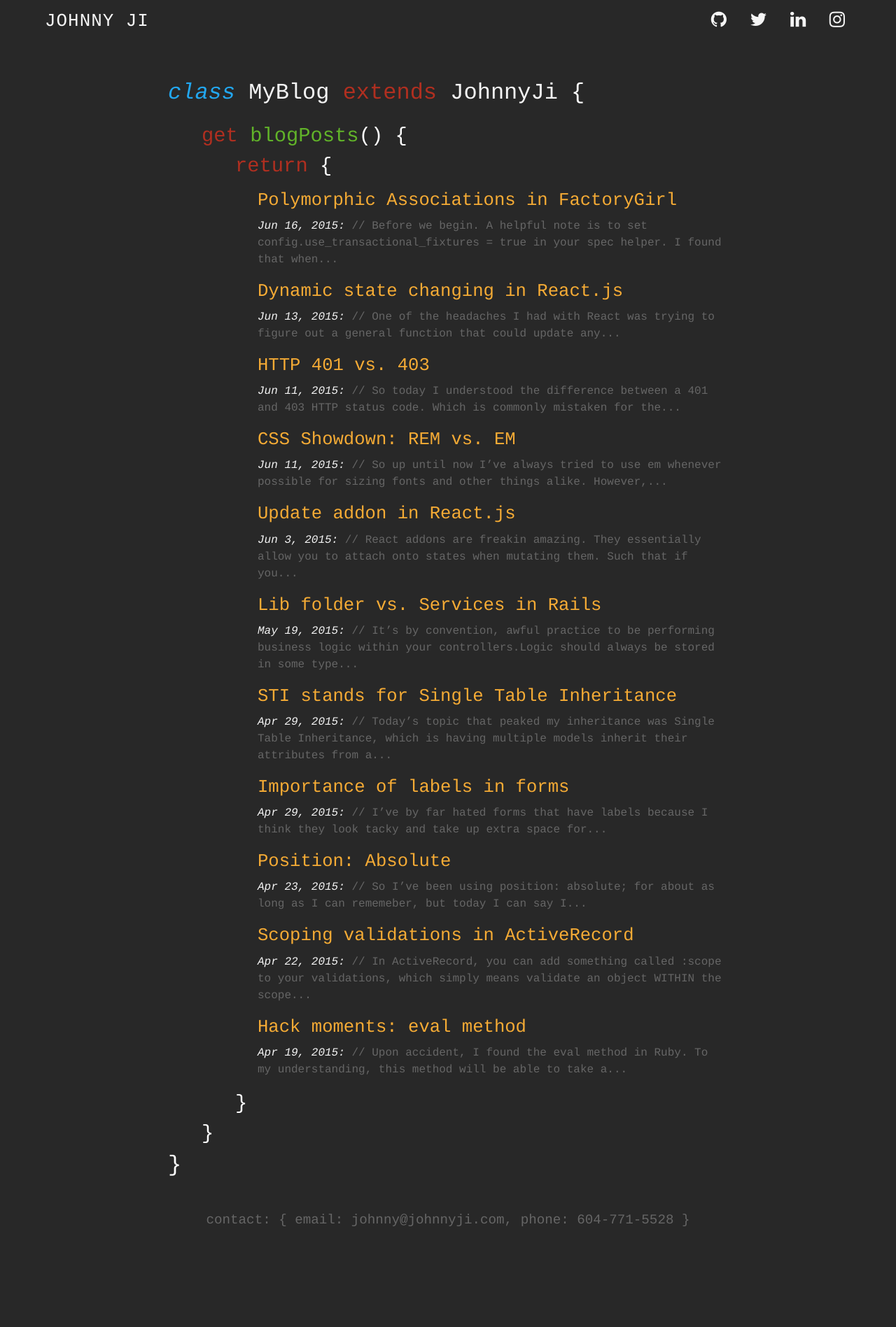
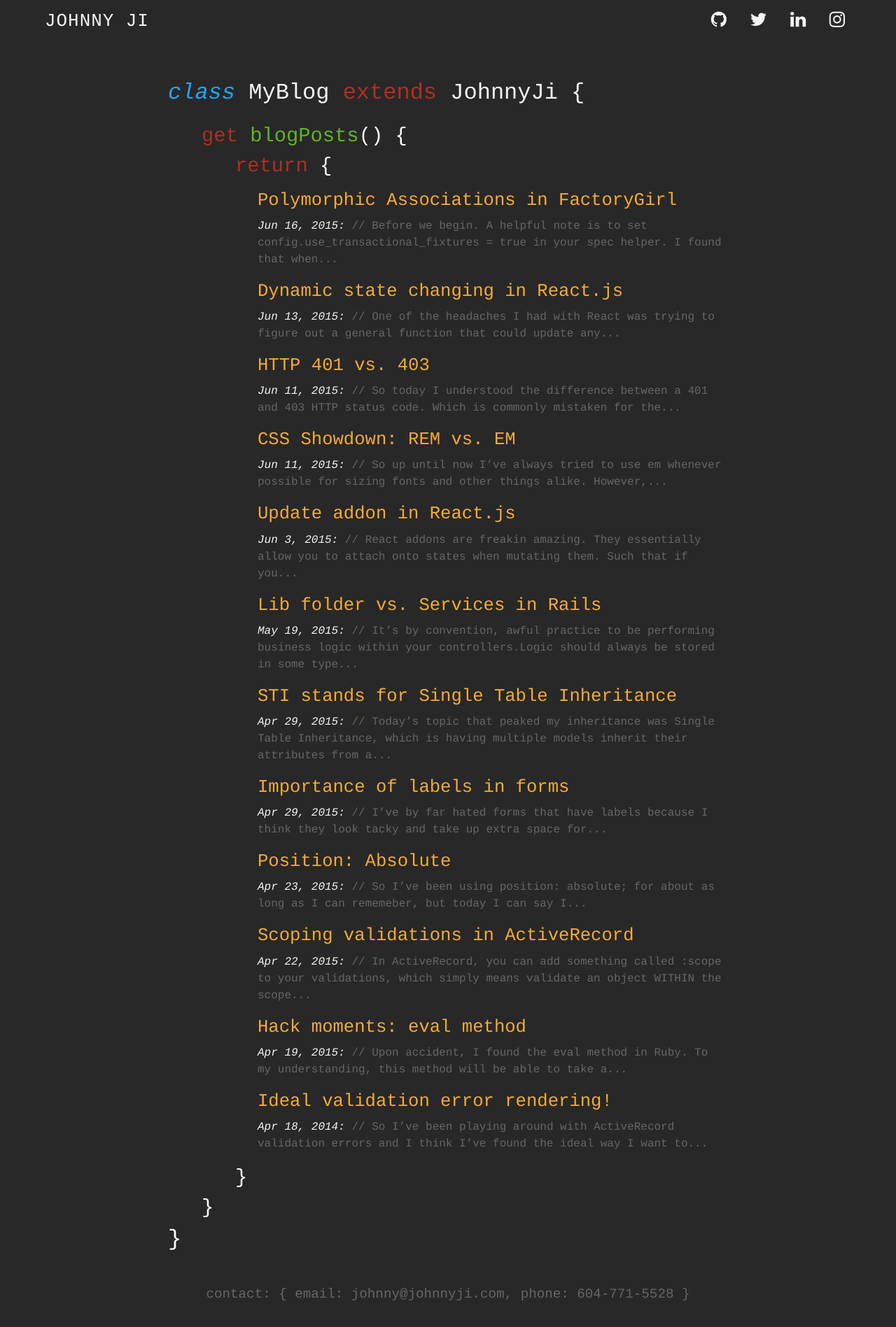
Before and after one commit to johnnyji/jekyll_blog, a Jekyll site: the page built from index.html, in a window 1280 px wide. Shown: the whole page at 70% size. Built offline with Jekyll 4.4.1, drawn with Linux system fonts in a browser that asks for light colours; nearby versions of some CDN libraries; before the commit the page ends 1791 px from its top, so only the background shows below that.

Commit message:
configure syntax highlighting for erb

```diff
--- /dev/null
+++ b/_posts/2015-04-18-ideal-validation-error-rendering.markdown
@@ -0,0 +1,37 @@
+---
+layout: post
+title: "Ideal validation error rendering!"
+date: 2014-04-18
+categories: Rails
+---
+
+So I've been playing around with ActiveRecord validation errors and I think I've found the ideal way I want to render them from now on.
+
+When your validation fails you want to ideally render a new page to populate your current page with error messages. The most convenient way to to this would be.
+
+{% highlight erb %}
+<% if @model.errors.any? %>
+  <% @model.errors.full_messages.each do |message| %>
+    <%= message %>
+  <% end %>
+<% end %>
+{% endhighlight %}
+<br>
+
+But the problem with this formatting is that it isn't exactly appealing to the eye. The better way to render errors would be to ideally display them each beside or above their respective form fields. In order to do so, all you would need to do is access the paticular error by passing the attribute as a key. Such as:
+
+{% highlight erb %}
+<%= @model.errors[:title] %>
+<%# => ["Sorry! But that title is taken!"]
+{% endhighlight %}
+<br>
+
+This will effectively return the custom error message you set in the form of an array, which will display as so when rendered in erb. So in order to only render the message itself, just simply select the last element of the array. So the entire line of code needed to render a specific error message without using a loop would be:
+
+{% highlight erb %}
+<%= @model.errors[:title].last %>
+<%# => Sorry! But that title is taken!
+{% endhighlight %}
+<br>
+
+Now you're free to render error messages WHEREVER you want, so go ahead and style the fuck outta that page :)
--- a/_sass/_post.scss
+++ b/_sass/_post.scss
@@ -6,8 +6,8 @@
   padding: 3rem;
   .single-post-header {
     position: relative;
-    color: black;
-    padding: 0 0 1rem 0;
+    color: red;
+    padding: 0 0 3rem 0;
     .title {
       position: relative;
       font-weight: 600;
--- a/_sass/_syntax-highlighting.scss
+++ b/_sass/_syntax-highlighting.scss
@@ -8,7 +8,7 @@
 .highlight .o { color: #fff } /* Operator */
 .highlight .p { color: #f8f8f2 } /* Punctuation */
 .highlight .cm { color: #75715e } /* Comment.Multiline */
-.highlight .cp { color: #75715e } /* Comment.Preproc */
+.highlight .cp { color: #f8f8f2 } /* Comment.Preproc */
 .highlight .c1 { color: #75715e } /* Comment.Single */
 .highlight .cs { color: #75715e } /* Comment.Special */
 .highlight .ge { font-style: italic } /* Generic.Emph */
```
